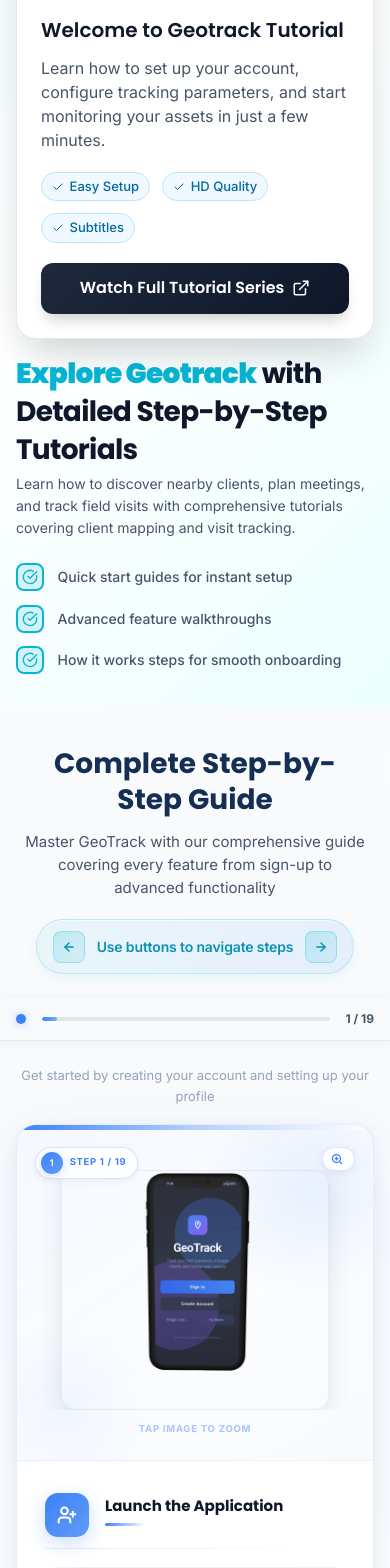
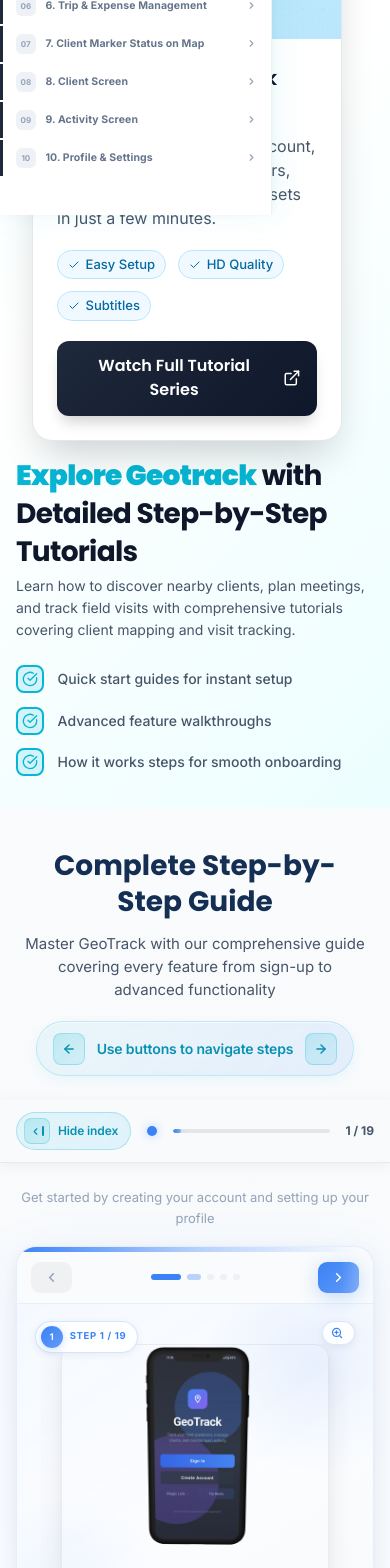
Before and after one commit to sampada-shukla/GeoTrack, a React (Vite) app: page / in a window 390 px wide. Shown: the part 432-2000 px from the top of the page. Built offline with nearby package versions, Linux system fonts and the light colour scheme.

Commit message:
Refactor mobile navigation and sidebar toggle

```diff
--- a/src/Tutorial_Page.tsx
+++ b/src/Tutorial_Page.tsx
@@ -560,7 +560,7 @@
 
   return (
     <>
-      {!isMobile && (
+      {isOpen && (
         <motion.div
           animate={{ x: isOpen ? 0 : -SIDEBAR_W }}
           initial={false}
@@ -780,6 +780,29 @@
       >
         {/* Top accent bar */}
         <div style={{ height: '5px', background: `linear-gradient(90deg, ${step.iconColor}, ${step.iconColor}60, transparent)`, flexShrink: 0 }} />
+      {/* Mobile prev/next */}
+      {isMobile && (
+        <div style={{ display: 'flex', alignItems: 'center', gap: '0.5rem', padding: '10px 14px', borderBottom: `1px solid ${step.iconColor}18`, background: 'rgba(248,250, 252,0.8)', flexShrink: 0}}>
+          <motion.button onClick={onPrev} disabled={!canPrev} whileHover={canPrev ? { scale: 1.04}: {}} whileTap={canPrev ? {scale: 0.97}: {}} style={{ display: 'flex', alignItems: 'center', gap: '0.3rem', padding: '0.5rem 0.8rem', background: canPrev ? `linear-gradient(135deg, ${BRAND.mid}, #334155)` : 'rgba(0,0,0,0.04)', color: canPrev ? 'white' : BRAND.muted, border: 'none', borderRadius: '9px',fontSize: '12px', fontWeight: 600, cursor: canPrev ? 'pointer' : 'not-allowed', fontFamily: '"Inter",sans-serif', boxShadow: canPrev ? '0 4px 14px rgba(15,23,42,0.22)' : 'none', flexShrink: 0 }}>
+            <ChevronLeft size={15} strokeWidth={2.5} />
+            </motion.button>
+            <div style = {{ flex: 1, display: 'flex', alignItems: 'center', justifyContent: 'center', gap: '6px',overflow: 'hidden' }}>
+              {ALL_STEPS.map((_: TutorialStep, i: number) => {
+                const distance = Math.abs(i - globalIdx)
+                if (distance > 4) return null
+                const isActive = i === globalIdx
+                const isNear = distance === 1
+                return (
+                  <motion.button key={i} onClick={() => { setIsUserNavigation(true); setGlobalIdx(i) }} animate={{ width: isActive ? 30 : isNear ? 14 : 7, height: 6, opacity: isActive ? 1 : isNear ? 0.6 : 0.28, backgroundColor: isActive ? step.iconColor : isNear ? `${step.iconColor}90` : '#cbd5e1' }} transition={{ duration: 0.25, ease: 'easeInOut' }} style={{ borderRadius: 999, border: 'none', cursor: 'pointer', padding: 0 }} />
+              )
+              })}
+             </div>
+                <motion.button onClick={onNext} disabled={!canNext} whileHover={canNext ? {scale: 0.97 }: {}} style={{ display: 'flex', alignItems: 'center', gap: '0.3rem', padding: '0.5rem 0.8rem', background: canNext ? `linear-gradient(135deg, ${step.iconColor}, ${step.iconColor}cc)`: 'rgba(0,0,0,0.04)', color: canNext ? 'white' : BRAND.muted, border: 'none', borderRadius: '9px', fontSize: '12px', fontWeight: 600, cursor: canNext ? 'pointer': 'not-allowed', fontFamily: '"Inter",sans-serif', boxShadow: canNext ? `0 4px 18px ${step.iconColor}45`:'none', flexShrink: 0, position: 'relative', overflow: 'hidden' }}>
+                  {canNext && (<motion.div animate={{ x: ['-100%', '120%'] }} transition={{ duration: 2.2, repeat: Infinity, ease: 'linear'}} style={{ position: 'absolute', inset: 0, background: 'linear-gradient(90deg, transparent, rgba(255, 255, 255, 0.22), transparent)', pointerEvents: 'none' }}  />)}
+                  <ChevronRight size={15} strokeWidth={2.5} style={{ position: 'relative', zIndex: 1}} />
+                  </motion.button>
+            </div>
+      )}
 
         {/* Main body */}
         <div style={{
@@ -1028,6 +1051,7 @@
             </div>
 
             {/* Prev / Next */}
+            {!isMobile && (
               <div style={{ display: 'flex', alignItems: 'center', gap: '0.5rem', paddingTop: '1.25rem', borderTop: `1px solid ${step.iconColor}18`, flexShrink: 0 }}>
                 <motion.button onClick={onPrev} disabled={!canPrev} whileHover={canPrev ? { scale: 1.04 } : {}} whileTap={canPrev ? { scale: 0.97 } : {}} style={{ display: 'flex', alignItems: 'center', gap: '0.3rem', padding: isMobile ? '0.5rem 0.8rem' : '0.55rem 1rem', background: canPrev ? `linear-gradient(135deg, ${BRAND.mid}, #334155)` : 'rgba(0,0,0,0.04)', color: canPrev ? 'white' : BRAND.muted, border: 'none', borderRadius: '9px', fontSize: '12px', fontWeight: 600, cursor: canPrev ? 'pointer' : 'not-allowed', fontFamily: '"Inter", sans-serif', boxShadow: canPrev ? '0 4px 14px rgba(15,23,42,0.22)' : 'none', transition: 'all 0.2s ease', flexShrink: 0 }}>
                   <ChevronLeft size={15} strokeWidth={2.5} />
@@ -1050,6 +1074,7 @@
                 <ChevronRight size={15} strokeWidth={2.5} style={{ position: 'relative', zIndex: 1 }} />
               </motion.button>
             </div>
+            )}
           </div>
         </div>
       </motion.div>
@@ -1197,7 +1222,9 @@
                 </div>
               )}
               {isMobile && (
-                <motion.div style={{ width: '100%', display: 'flex', justifyContent: 'center', marginTop: '-16px' }}>
+                <motion.div style={{ width: '100%', maxWidth: '560px', margin: '0 auto', marginTop: '2rem',paddingRight: '2rem', paddingLeft: '1rem'}}
+                animate={{ y: [0, -12, 0] }}
+                transition={{ duration: 3, repeat: Infinity, ease: 'easeInOut' }}>
                   <TutorialVideo />
                 </motion.div>
               )}
@@ -1271,10 +1298,20 @@
         {/* ── STICKY NAV ── */}
         <div data-sticky-nav style={{ position: 'sticky', top: 0, zIndex: 200, background: 'rgba(248,250,252,0.92)', backdropFilter: 'blur(16px)', WebkitBackdropFilter: 'blur(16px)', borderBottom: '1px solid rgba(0,0,0,0.07)', boxShadow: '0 2px 12px rgba(0,0,0,0.05)' }}>
           <div style={{ maxWidth: '1200px', margin: '0 auto', padding: isMobile ? '0.75rem 1rem' : '0.85rem 2rem', display: 'flex', alignItems: 'center', gap: '1rem' }}>
-            {!isMobile && (
+            {isMobile && (
               <motion.button onClick={() => setSidebarOpen(o => !o)} whileHover={{ scale: 1.04 }} whileTap={{ scale: 0.96 }} style={{ display: 'inline-flex', alignItems: 'center', gap: '0.5rem', padding: '5px 12px 5px 7px', background: sidebarOpen ? `linear-gradient(135deg, ${BRAND.primary}18, rgba(56,189,248,0.12))` : 'linear-gradient(135deg, rgba(15,23,42,0.06), rgba(15,23,42,0.03))', border: `1.5px solid ${sidebarOpen ? BRAND.primary + '45' : 'rgba(0,0,0,0.1)'}`, borderRadius: '999px', backdropFilter: 'blur(10px)', cursor: 'pointer', flexShrink: 0, transition: 'all 0.22s ease' }}>
-                <div style={{ width: '26px', height: '26px', borderRadius: '7px', flexShrink: 0, background: sidebarOpen ? `linear-gradient(135deg, ${BRAND.primary}30, ${BRAND.primary}18)` : 'linear-gradient(135deg, rgba(15,23,42,0.1), rgba(15,23,42,0.06))', border: `1.5px solid ${sidebarOpen ? BRAND.primary + '40' : 'rgba(0,0,0,0.12)'}`, display: 'flex', flexDirection: 'column', alignItems: 'center', justifyContent: 'center', gap: '3px' }}>
-                  {[13, 9, 13].map((w, i) => (<div key={i} style={{ width: `${w}px`, height: '1.5px', borderRadius: '2px', background: sidebarOpen ? BRAND.primaryDk : BRAND.slate, transition: 'all 0.2s ease' }} />))}
+                <div style={{ width: '26px', height: '26px', borderRadius: '7px', flexShrink: 0, background: sidebarOpen ? `linear-gradient(135deg, ${BRAND.primary}30, ${BRAND.primary}18)` : 'linear-gradient(135deg, rgba(15,23,42,0.1), rgba(15,23,42,0.06))', border: `1.5px solid ${sidebarOpen ? BRAND.primary + '40' : 'rgba(0,0,0,0.12)'}`, display: 'flex', alignItems: 'center', justifyContent: 'center', gap: '1px' }}>
+  {sidebarOpen ? (
+    <>
+      <ChevronLeft size={11} color={BRAND.primaryDk} strokeWidth={2.5} />
+      <div style={{ width: '1.5px', height: '10px', borderRadius: '2px', background: BRAND.primaryDk }} />
+    </>
+  ) : (
+    <>
+      <div style={{ width: '1.5px', height: '10px', borderRadius: '2px', background: BRAND.slate }} />
+      <ChevronRight size={11} color={BRAND.slate} strokeWidth={2.5} />
+    </>
+  )}
 </div>
                 <span style={{ fontSize: '12px', fontWeight: 600, color: sidebarOpen ? BRAND.primaryDk : BRAND.slate, fontFamily: '"Inter", sans-serif', letterSpacing: '-0.01em', transition: 'color 0.2s ease' }}>{sidebarOpen ? 'Hide index' : 'Tutorial Index'}</span>
               </motion.button>
```
Lines whose indentation alone changed are shown as unchanged.
